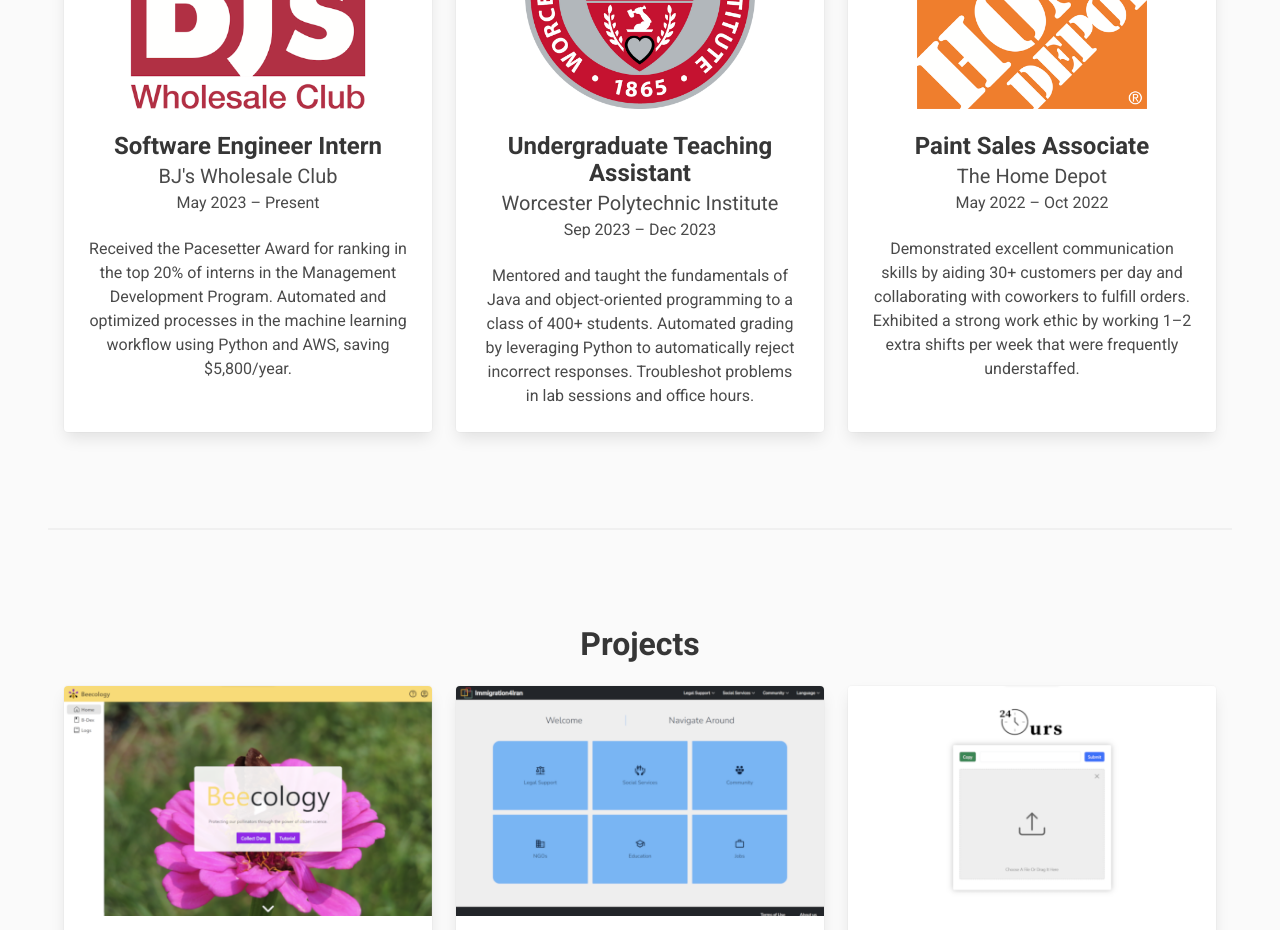
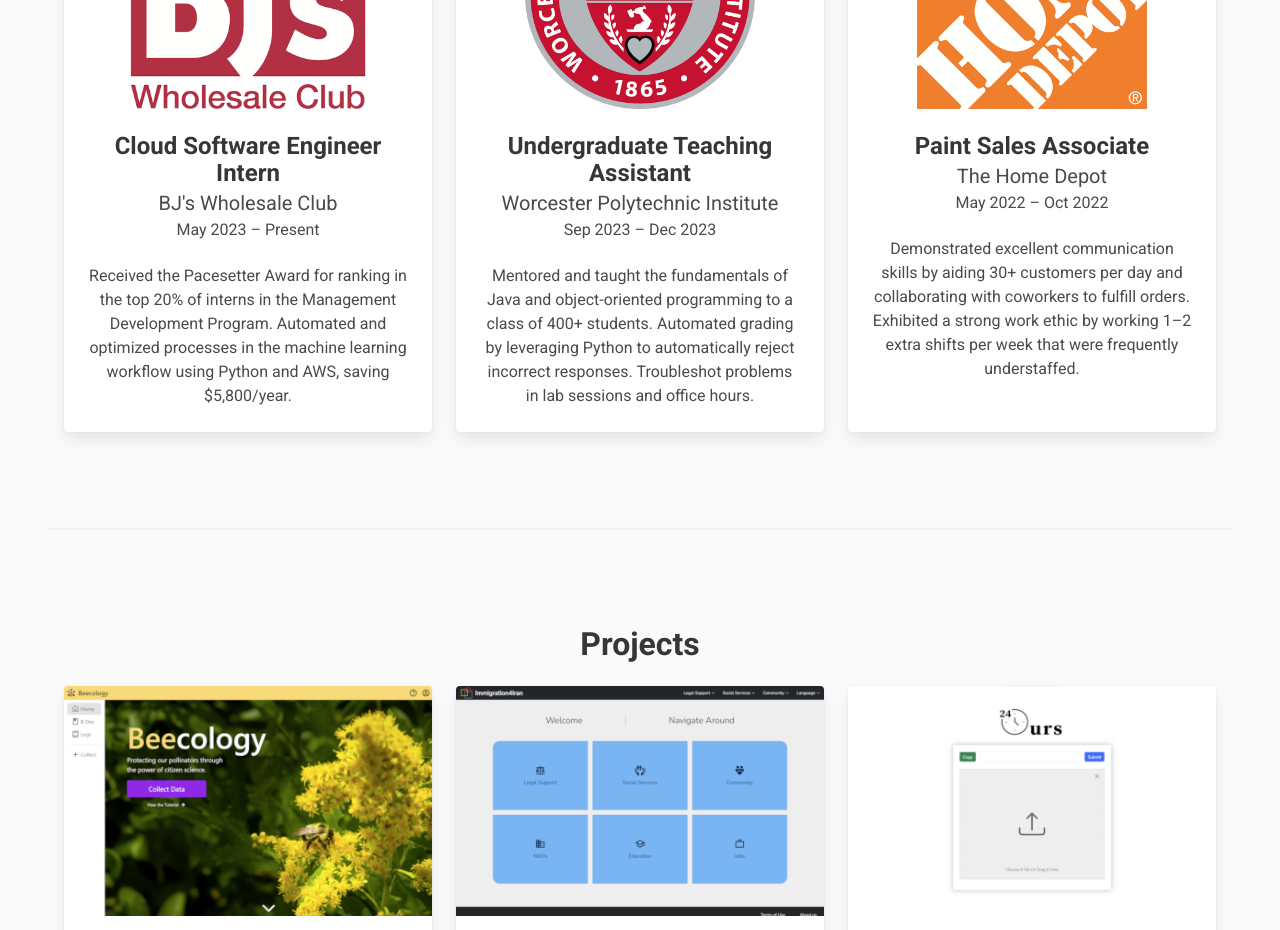
Before and after one commit to willdufault/willdufault.github.io, a SvelteKit app: page / in a window 1280 px wide. Shown: the part 1660-2590 px from the top of the page. Built offline with nearby package versions, Linux system fonts and the light colour scheme.

Commit message:
updated bjs + beecology

```diff
--- a/src/routes/experience.svelte
+++ b/src/routes/experience.svelte
@@ -51,7 +51,7 @@
 	// List of jobs.
 	let jobs: JobData[] = [
 		{
-			jobTitle: 'Software Engineer Intern',
+			jobTitle: 'Cloud Software Engineer Intern',
 			company: 'BJ\'s Wholesale Club',
 			dateRange: 'May 2023 – Present',
 			description: 'Received the Pacesetter Award for ranking in the top 20% of \
```
Also changed, not shown: static/images/beecology-screenshot.png.
